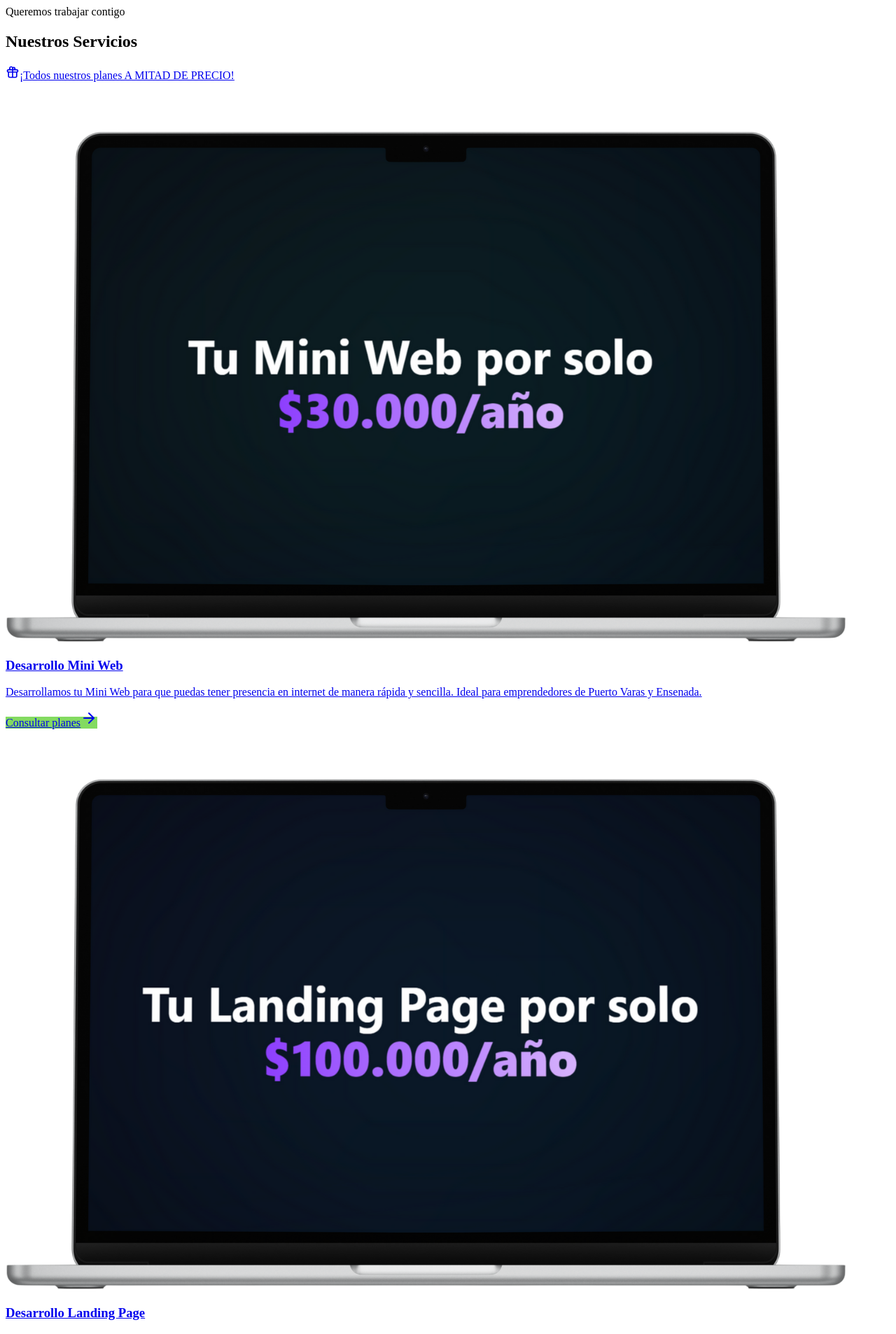
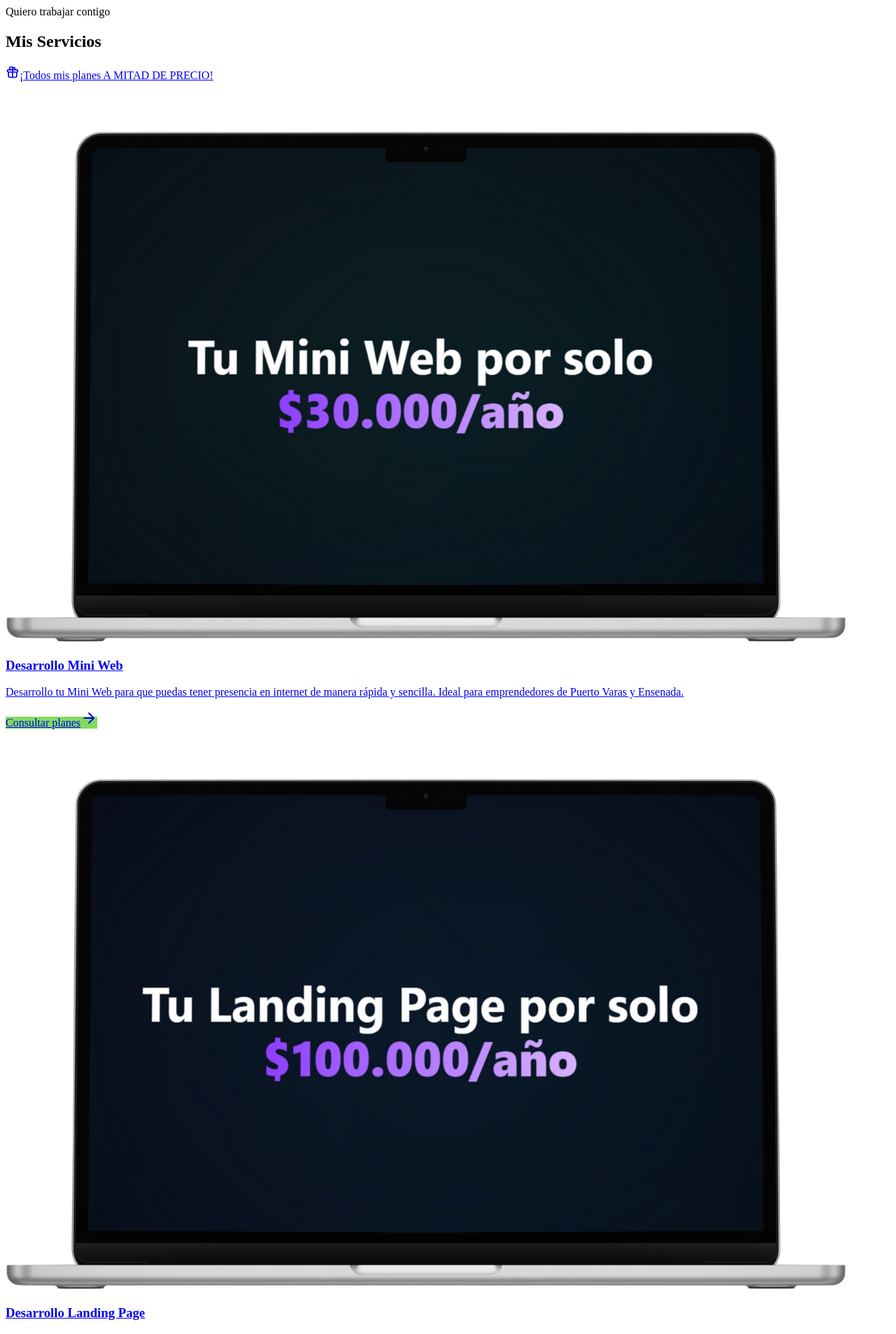
Before and after one commit to imjoaquincancino/react-portfolio, a Next.js app: page /Home/Servicios in a window 1280 px wide. Shown: the top 1906 px of the page at 70% size. Built offline with nearby package versions, Linux system fonts and the light colour scheme.

Commit message:
feat: update text in various components for improved personalization and clarity

```diff
--- a/src/pages/Home/Inicio.jsx
+++ b/src/pages/Home/Inicio.jsx
@@ -26,7 +26,7 @@ export function Inicio() {
               ¡No te quedes fuera esta temporada de verano! Obtén una página web
               profesional con{" "}
               <strong>
-                50% de descuento en TODOS nuestros planes de diseño web
+                50% de descuento en TODOS mis planes de diseño web
               </strong>{" "}
               y haz crecer tu negocio con una presencia online destacada.
             </p>
--- a/src/pages/Home/Projects.jsx
+++ b/src/pages/Home/Projects.jsx
@@ -53,7 +53,7 @@ export function Projects() {
           Conoce alguno de nuestros proyectos
         </h2>
         <span className="max-w-screen-lg text-balance text-2xl font-normal font-heading md:text-3xl xl:text-4xl md:leading-tight">
-          Ellos ya disfrutan de las <strong>ventajas</strong> de tener una página web
+          Ellos ya disfrutan de las <strong>ventajas</strong> de tener su página web
         </span>
       </div>
       <div className="grid gap-6 sm:grid-cols-2 lg:grid-cols-3 mt-6">
--- a/src/pages/Home/Servicios.jsx
+++ b/src/pages/Home/Servicios.jsx
@@ -54,15 +54,15 @@ export default function Servicios() {
         <div className="container px-4 mx-auto z-10">
           <div className="space-y-1 z-10 sm:flex flex-col sm:justify-center sm:items-center">
             <span className="bg-clip-text text-xl md:text-2xl text-transparent bg-gradient-to-br from-[#d88333] to-[#ffc341] font-bold">
-              Queremos trabajar contigo
+              Quiero trabajar contigo
             </span>
             <h2 className="max-w-screen-lg text-balance text-4xl font-bold md:text-5xl md:leading-tight">
-              Nuestros Servicios
+              Mis Servicios
             </h2>
             <div className="py-4">
               <CTAcampaign
                 url={"/planes"}
-                text={"¡Todos nuestros planes A MITAD DE PRECIO!"}
+                text={"¡Todos mis planes A MITAD DE PRECIO!"}
               />
             </div>
           </div>
@@ -71,7 +71,7 @@ export default function Servicios() {
               title={"Desarrollo Mini Web"}
               img={"/img/miniweb-mockup.webp"}
               description={
-                "Desarrollamos tu Mini Web para que puedas tener presencia en internet de manera rápida y sencilla. Ideal para emprendedores de Puerto Varas y Ensenada."
+                "Desarrollo tu Mini Web para que puedas tener presencia en internet de manera rápida y sencilla. Ideal para emprendedores de Puerto Varas y Ensenada."
               }
               cta={"Consultar planes"}
               url={"/planes"}
@@ -81,7 +81,7 @@ export default function Servicios() {
               title={"Desarrollo Landing Page"}
               img={"/img/landingpage-mockup.webp"}
               description={
-                "Desarrollamos tu landing page para que puedas promocionar un producto o servicio de manera más detallada. Ideal para pequeñas empresas de Puerto Varas y Ensenada."
+                "Desarrollo tu landing page para que puedas promocionar un producto o servicio de manera más detallada. Ideal para pequeñas empresas de Puerto Varas y Ensenada."
               }
               cta={"Consultar planes"}
               url={"/planes"}
@@ -91,7 +91,7 @@ export default function Servicios() {
               title={"Desarrollo Página Web Corporativa"}
               img={"/img/corporativo-mockup.webp"}
               description={
-                "Desarrollamos tu página web corporativa asegurando captar al mayor número de visitantes mediante estrategias SEO. Ideal para Restaurantes, Cabañas y Empresas medianas en Puerto Varas y Ensenada."
+                "Desarrollo tu página web corporativa asegurando captar al mayor número de visitantes mediante estrategias SEO. Ideal para Restaurantes, Cabañas y Empresas medianas en Puerto Varas y Ensenada."
               }
               cta={"Consultar planes"}
               url={"/planes"}
```
Also changed, not shown: src/pages/Planes/index.jsx (+5 -5 lines).
